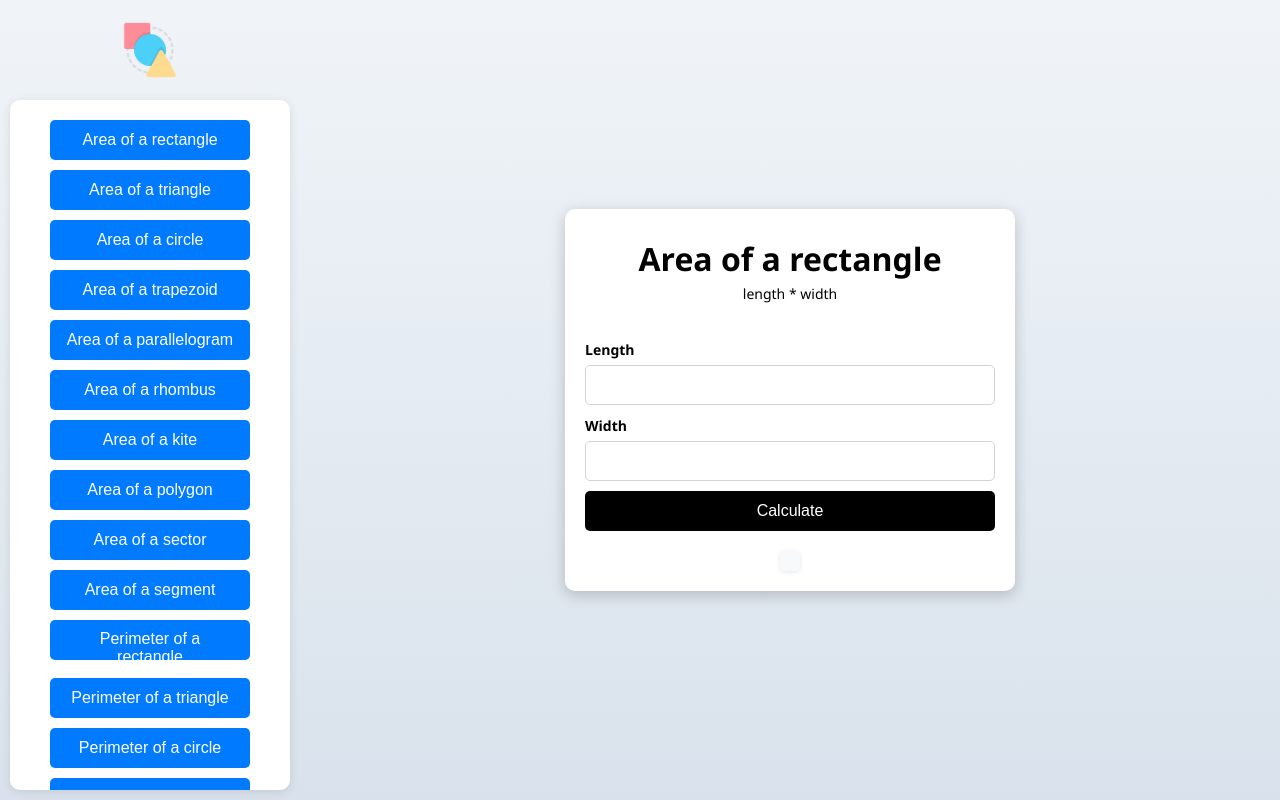
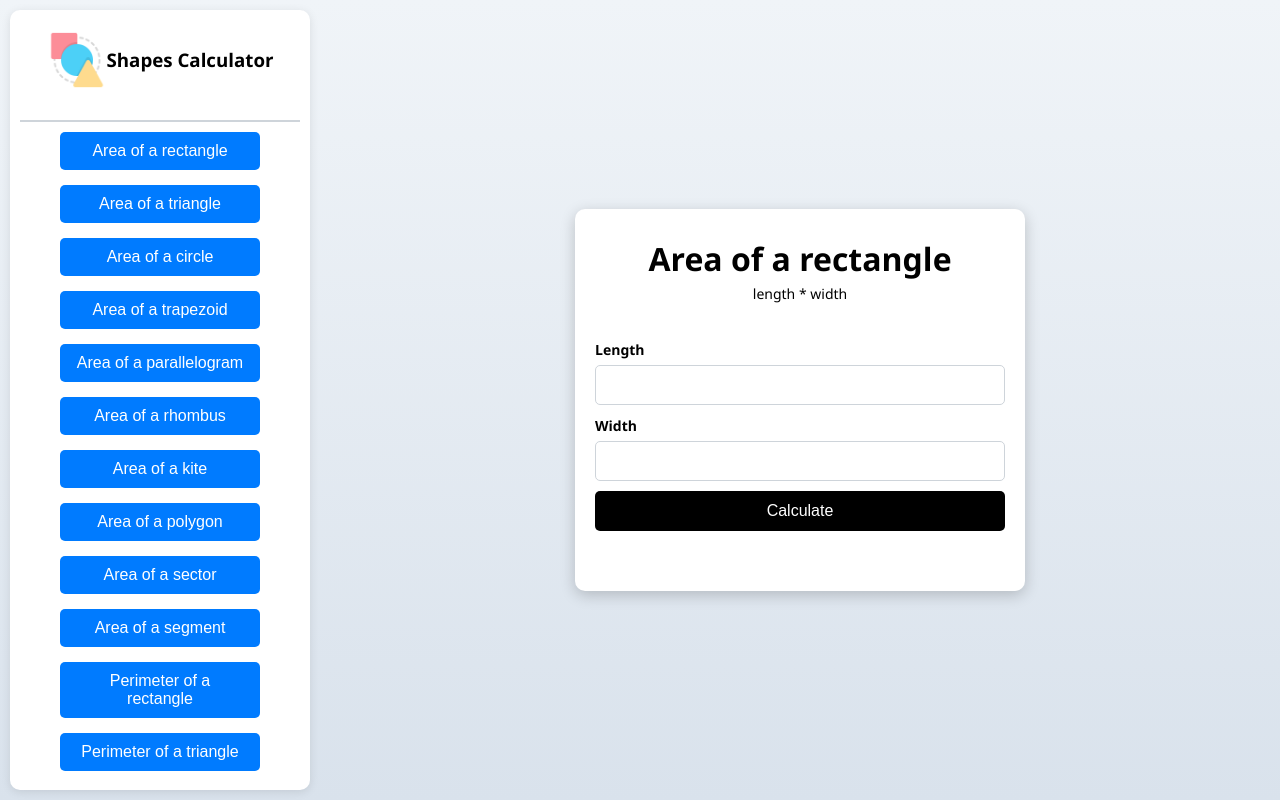
Before and after one commit to Ashutosh-biotech/A_and_V_js_shapes, a plain HTML site: page index.html in a window 1280 px wide. Drawn offline with Linux system fonts and the light colour scheme.

Commit message:
hoho, done

```diff
--- a/assets/css/style.css
+++ b/assets/css/style.css
@@ -17,11 +17,14 @@ body {
 
 aside {
 	width: 300px;
-	height: 100vh;
 	display: flex;
 	flex-direction: column;
-	/* background-color: #f8f9fa; */
+	background-color: #ffffff;
 	padding: 10px;
+	margin: 10px;
+	box-shadow: 0 2px 10px rgba(0, 0, 0, 0.1);
+	border-radius: 10px;
+
 	.logo {
 		display: flex;
 		justify-content: center;
@@ -35,6 +38,11 @@ aside {
 		}
 	}
 
+	hr {
+		border: 1px solid #ced4da;
+		margin: 10px 0;
+	}
+
 	.menu {
 		flex: 1;
 		display: flex;
@@ -44,20 +52,16 @@ aside {
 		overflow-y: auto;
 		padding-bottom: 20px;
 		scrollbar-width: none;
-		padding: 20px;
-		background-color: #ffffff;
-		border-radius: 10px;
-		box-shadow: 0 2px 10px rgba(0, 0, 0, 0.1);
 
 		ul {
 			list-style: none;
+			padding: 0;
 
 			li {
-				margin-bottom: 10px;
+				margin-bottom: 15px;
 
 				button {
 					width: 200px;
-					height: 40px;
 					border: none;
 					border-radius: 5px;
 					font-size: 16px;
@@ -187,10 +191,8 @@ main {
 				font-weight: 600;
 				color: #000;
 				margin-top: 20px;
-				background-color: #f8f9fa;
 				padding: 10px;
 				border-radius: 5px;
-				box-shadow: 0 1px 5px rgba(0, 0, 0, 0.1);
 			}
 		}
 	}
--- a/index.html
+++ b/index.html
@@ -11,7 +11,9 @@
 	<aside>
 		<div class="logo">
 			<img src="./assets/images/shapes.png" alt="Shapes">
+			<h3>Shapes Calculator</h3>
 		</div>
+		<hr>
 		<div class="menu">
 			<ul>
 				<!-- Menu items will be added here -->
```
